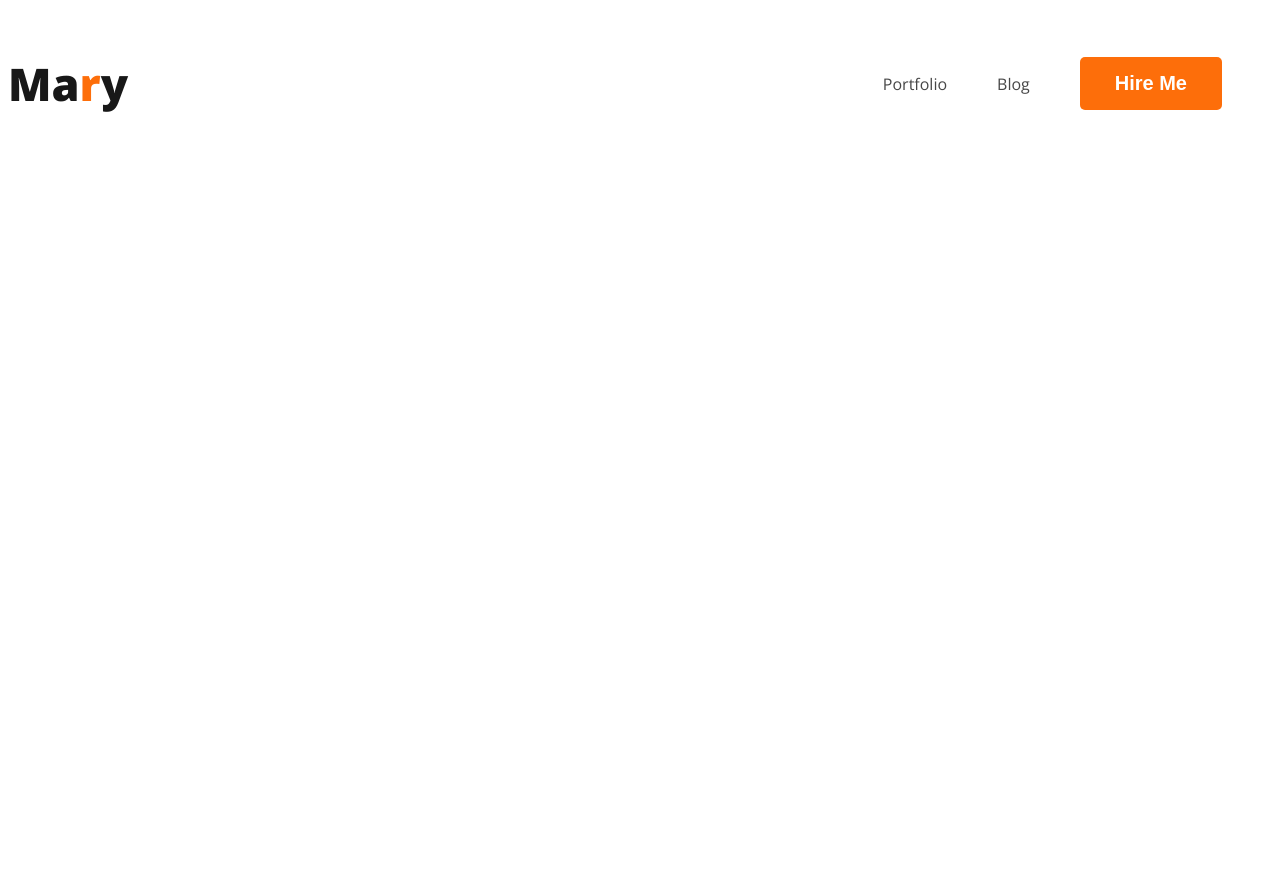
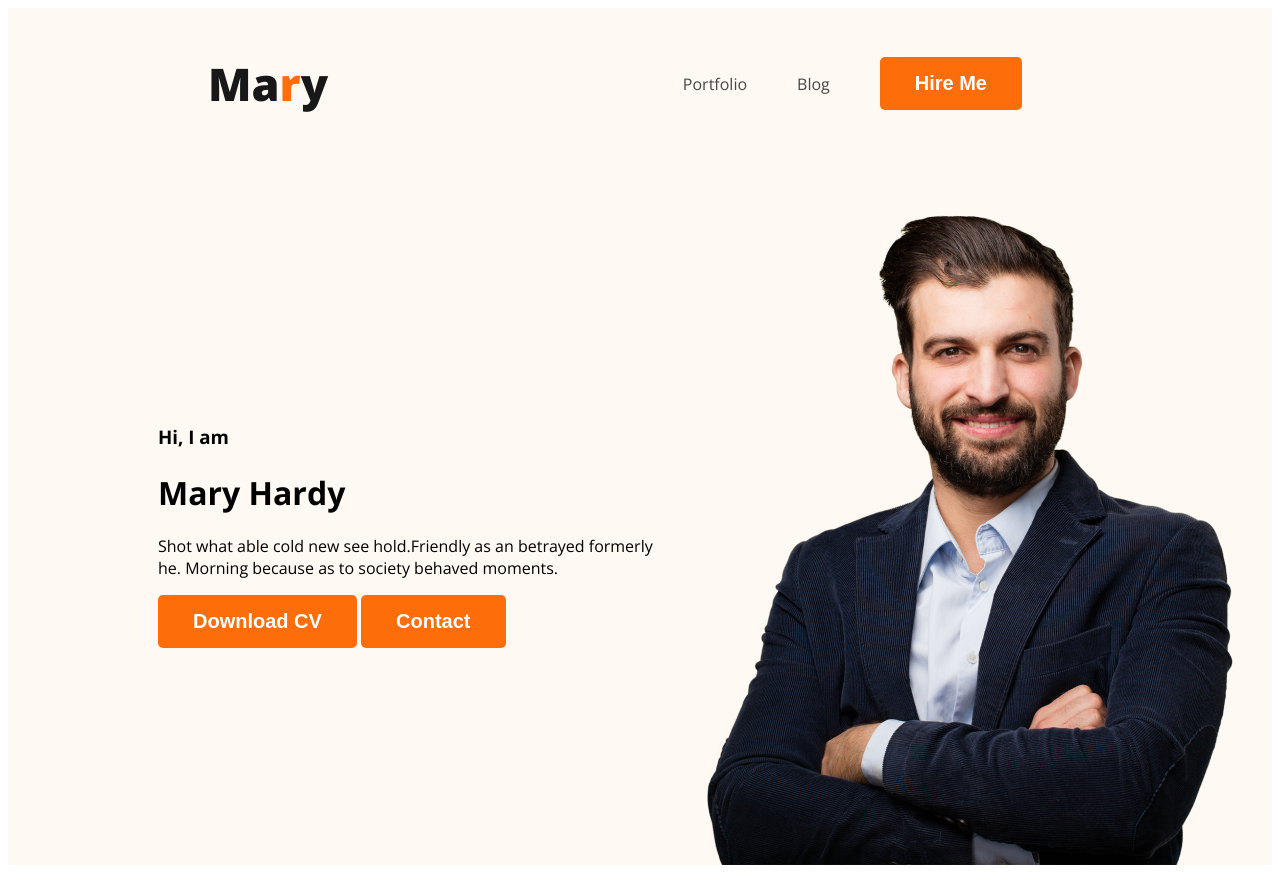
Before and after one commit to mahmudulhasanmotin/Personal-Portfolio-Website, a plain HTML site: page index.html in a window 1280 px wide. Before the commit the page ends 800 px from the top, so only its background shows below. Drawn offline with nearby package versions, Linux system fonts and the light colour scheme.

Commit message:
change file

```diff
--- a/index.html
+++ b/index.html
@@ -10,7 +10,7 @@
     <link rel="stylesheet" href="styles/portfolio.css">
 </head>
 <body>
-    <header>
+    <header class="header">
         <nav>
             <h3 class="nav-title">Ma<span class="text-primary">r</span>y</h3>
             <ul>
@@ -19,6 +19,16 @@
                 <li><button class="btn-primary">Hire Me</button></li>
             </ul>
         </nav>
+        <div class="banner">
+            <div class="banner-content">
+                <h3 class="banner-greeting">Hi, I  am</h3>
+                <h1 class="banner-title">Mary Hardy</h1>
+                <p>Shot what able cold new see hold.Friendly as an betrayed formerly he. Morning because as to society behaved moments.</p>
+                <button class="btn-primary">Download CV</button>
+                <button class="btn-primary">Contact</button>
+            </div>
+            <img class="profile-pic" src="images/hardy.png" alt="hardy">
+        </div>
     </header>
     <main></main>
     <footer></footer>
--- a/styles/portfolio.css
+++ b/styles/portfolio.css
@@ -16,11 +16,25 @@ body{
 
 }
 
+/*header related style*/
+.header{
+    background: #FFF8F3;
+}
+.banner{
+    margin: 30px 30px 30px 150px;
+    display: flex;
+    align-items: center;
+}
+.banner .profile-pic{
+    width: 500x;
+}
+
 /* nav related style */
 nav {
     display: flex;
     justify-content: space-between;
     align-items: center;
+    margin: 0px 200px;
 }
 .nav-title {
 color: #181818;
```
